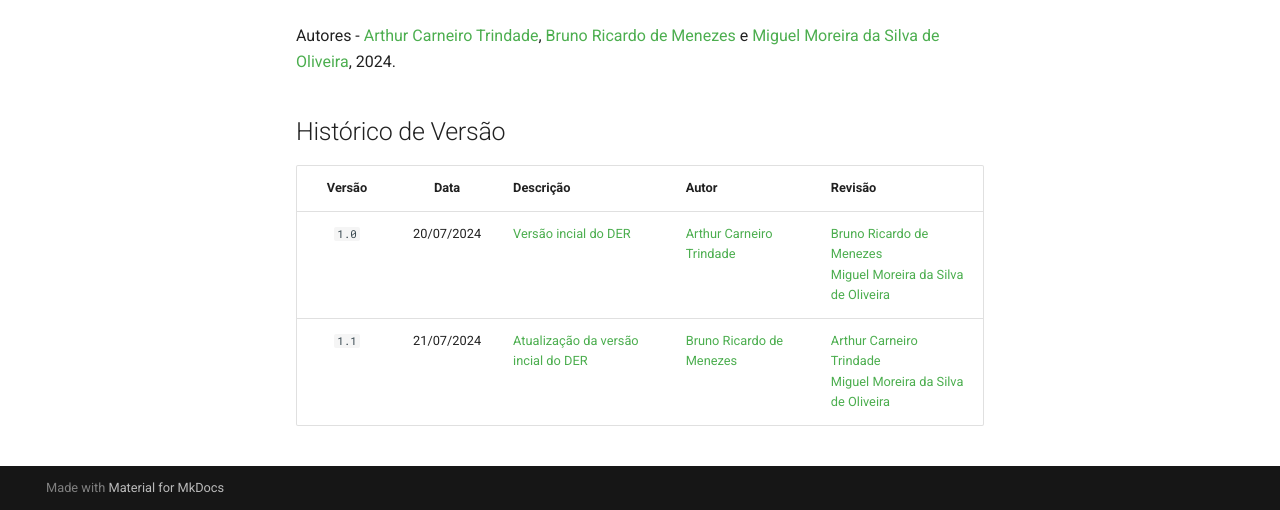
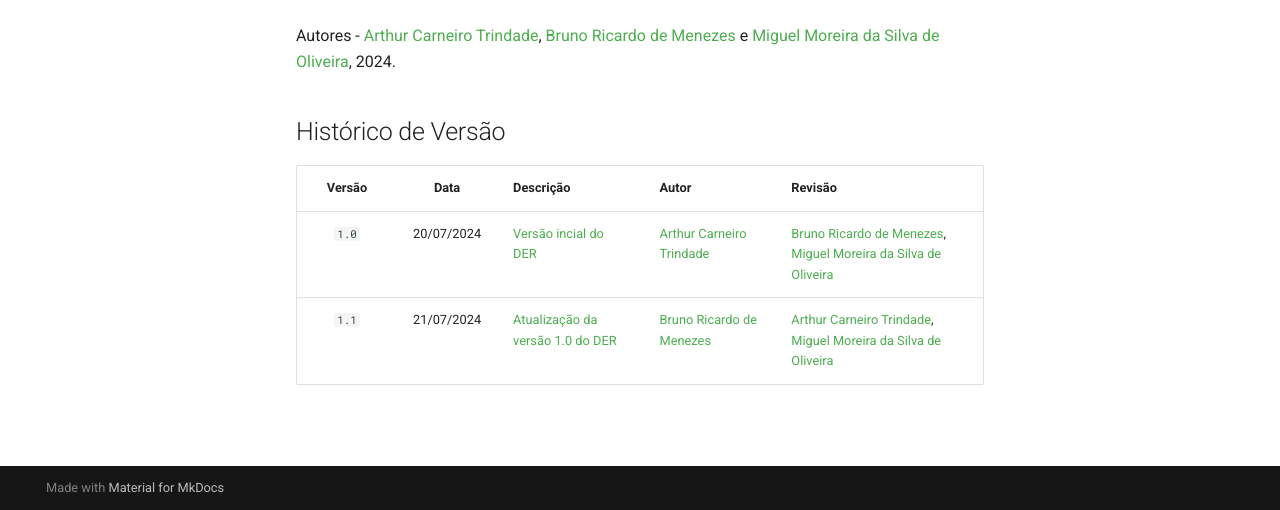
Before and after one commit to SBD1/2024.1-Minecraft, an MkDocs documentation site: the page built from gitpages/docs/modulo_1/der.md, in a window 1280 px wide and 1190 px high. Shown: the part 680-1190 px from the top of the window. Built offline with MkDocs 1.6.1 and Material for MkDocs 9.7.7, drawn with Linux system fonts in a browser that asks for light colours; comment, search, counter and statistics services are not loaded.

Commit message:
Ajustes GitPages

```diff
--- a/gitpages/docs/modulo_1/der.md
+++ b/gitpages/docs/modulo_1/der.md
@@ -5,7 +5,8 @@ Autores - [Arthur Carneiro Trindade](https://github.com/trindadea), [Bruno Ricar
 </center>
 
 ## Histórico de Versão
+
 | Versão | Data       | Descrição                                      | Autor                                               | Revisão                                               |
 | :----: | :--------: | ---------------------------------------------- | --------------------------------------------------- | ----------------------------------------------------- |
-| `1.0`  | 20/07/2024 | [Versão incial do DER](./versoes_antigas/versao_1.0.png) | [Arthur Carneiro Trindade](https://github.com/trindadea) | [Bruno Ricardo de Menezes](https://github.com/EhOBruno)<br>[Miguel Moreira da Silva de Oliveira](https://github.com/EhOMiguel) |
-| `1.1`  | 21/07/2024 | [Atualização da versão incial do DER](./versoes_antigas/versao_1.1.png) | [Bruno Ricardo de Menezes](https://github.com/EhOBruno) | [Arthur Carneiro Trindade](https://github.com/trindadea)<br>[Miguel Moreira da Silva de Oliveira](https://github.com/EhOMiguel) |
+| `1.0`  | 20/07/2024 | [Versão incial do DER](./versoes_antigas/versao_1.0.png) | [Arthur Carneiro Trindade](https://github.com/trindadea) | [Bruno Ricardo de Menezes](https://github.com/EhOBruno), [Miguel Moreira da Silva de Oliveira](https://github.com/EhOMiguel) |
+| `1.1`  | 21/07/2024 | [Atualização da versão 1.0 do DER](./versoes_antigas/versao_1.1.png) | [Bruno Ricardo de Menezes](https://github.com/EhOBruno) | [Arthur Carneiro Trindade](https://github.com/trindadea), [Miguel Moreira da Silva de Oliveira](https://github.com/EhOMiguel) |
```
